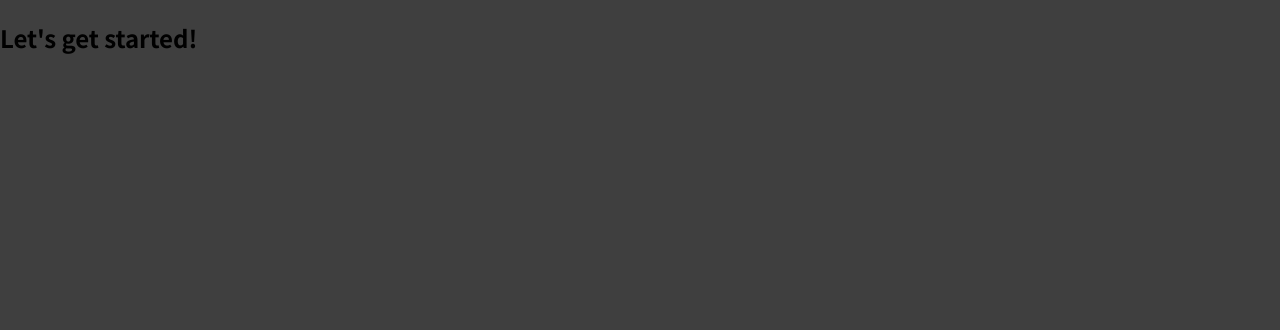
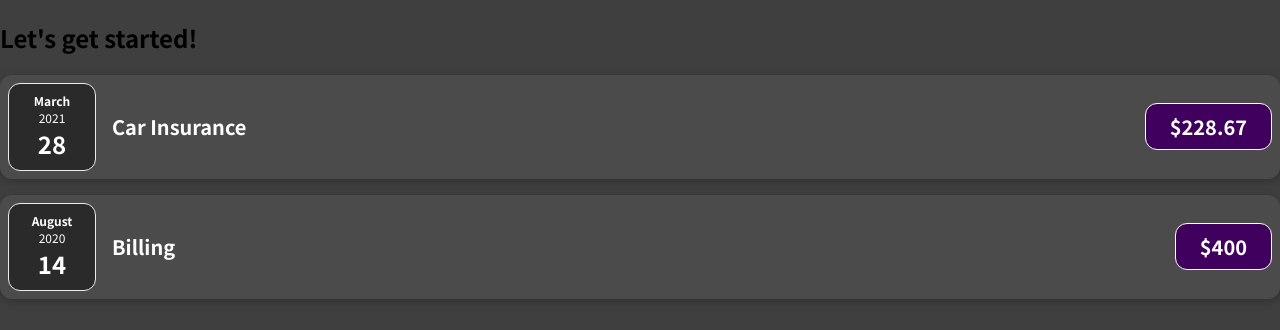
Before and after one commit to Torishnia/expense-tracker, a React (Create React App) app: page / in a window 1280 px wide. Shown: the top 330 px of the page. Built offline with nearby package versions, Linux system fonts and the light colour scheme; the HTML template or start-up script is replaced by a standard one.

Commit message:
add components ExpenseItem/ExpenseDate

```diff
--- a/package.json
+++ b/package.json
@@ -9,6 +9,7 @@
     "react": "18.2.0",
     "react-dom": "18.2.0",
     "react-scripts": "5.0.1",
+    "sass": "1.65.1",
     "web-vitals": "2.1.4"
   },
   "scripts": {
--- a/src/App.js
+++ b/src/App.js
@@ -1,7 +1,34 @@
+import ExpenseItem from "./components/ExpenseItem";
+
 function App() {
+  const expenses = [
+    {
+      id: 0,
+      title: 'Car Insurance',
+      amount: 228.67,
+      date: new Date(2021, 2, 28),
+    },
+    {
+      id: 1,
+      title: 'Billing',
+      amount: 400,
+      date: new Date(2020, 7, 14),
+    },
+  ]
+
   return (
     <div>
       <h2>Let's get started!</h2>
+      <ExpenseItem
+        title={expenses[0].title}
+        amount={expenses[0].amount}
+        date={expenses[0].date}
+      />
+      <ExpenseItem
+        title={expenses[1].title}
+        amount={expenses[1].amount}
+        date={expenses[1].date}
+      />
     </div>
   );
 }
--- /dev/null
+++ b/src/components/ExpenseDate/index.js
@@ -0,0 +1,17 @@
+import styles from './index.module.scss';
+
+function ExpenseDate ({ date }) {
+  const month = date.toLocaleString('en-Us', { month: 'long' });
+  const year = date.getFullYear();
+  const day = date.toLocaleString('en-Us', { day: '2-digit' });
+
+  return (
+    <div className={styles.expense_date}>
+      <div className={styles.expense_date__month}>{month}</div>
+      <div className={styles.expense_date__year}>{year}</div>
+      <div className={styles.expense_date__day}>{day}</div>
+    </div>
+  )
+}
+
+export default ExpenseDate;
--- /dev/null
+++ b/src/components/ExpenseDate/index.module.scss
@@ -0,0 +1,26 @@
+.expense_date {
+  display: flex;
+  flex-direction: column;
+  justify-content: center;
+  align-items: center;
+  width: 5.5rem;
+  height: 5.5rem;
+  background-color: #2a2a2a;
+  color: white;
+  border: 1px solid #ececec;
+  border-radius: 12px;
+
+  &__month {
+    font-size: 0.75rem;
+    font-weight: bold;
+  }
+
+  &__year {
+    font-size: 0.75rem;
+  }
+
+  &__day {
+    font-size: 1.5rem;
+    font-weight: bold;
+  }
+}
--- /dev/null
+++ b/src/components/ExpenseItem/index.js
@@ -0,0 +1,17 @@
+import ExpenseDate from '../ExpenseDate';
+
+import styles from './index.module.scss';
+
+function ExpenseItem ({ title, date, amount }) {
+  return (
+    <div className={styles.expense_item}>
+      <ExpenseDate date={date}/>
+      <div className={styles.expense_item__description}>
+        <h2>{title}</h2>
+        <div className={styles.expense_item__price}>${amount}</div>
+      </div>
+    </div>
+  )
+}
+
+export default ExpenseItem;
--- /dev/null
+++ b/src/components/ExpenseItem/index.module.scss
@@ -0,0 +1,57 @@
+.expense_item {
+  display: flex;
+  justify-content: space-between;
+  align-items: center;
+  margin: 1rem 0;
+  padding: 0.5rem;
+  background-color: #4b4b4b;
+  border-radius: 12px;
+  box-shadow: 0 2px 8px rgba(0, 0, 0, 0.25);
+
+  &__description {
+    display: flex;
+    flex-direction: column;
+    flex-flow: column-reverse;
+    justify-content: flex-start;
+    align-items: flex-end;
+    flex: 1;
+    gap: 1rem;
+
+    h2 {
+      margin: 0 1rem;
+      font-size: 1rem;
+      flex: 1;
+      color: white;
+    }
+  }
+
+  &__price {
+    padding: 0.5rem;
+    font-size: 1rem;
+    font-weight: bold;
+    background-color: #40005d;
+    color: white;
+    border: 1px solid white;
+    border-radius: 12px;
+  }
+}
+
+@media (min-width: 580px) {
+  .expense_item {
+    &__description {
+      flex-direction: row;
+      justify-content: flex-start;
+      align-items: center;
+      flex: 1;
+
+      h2 {
+        font-size: 1.25rem;
+      }
+    }
+
+    &__price {
+      padding: 0.5rem 1.5rem;
+      font-size: 1.25rem;
+    }
+  }
+}
```
Also changed, not shown: 1 other file (tests, documents, lock files or other folders).
